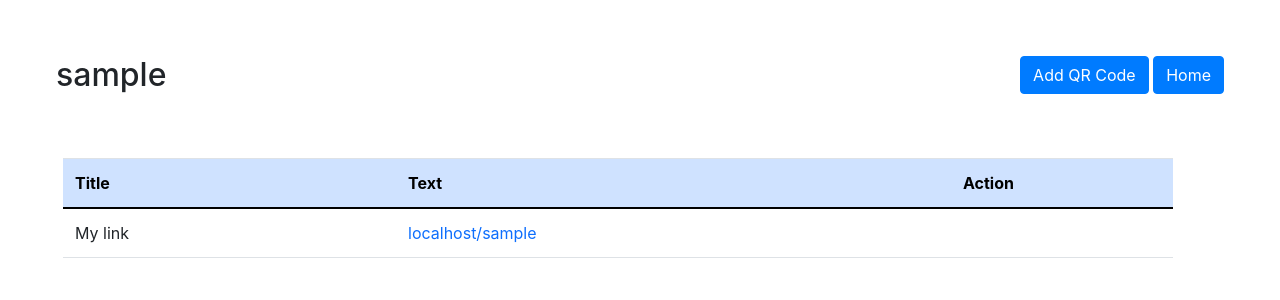
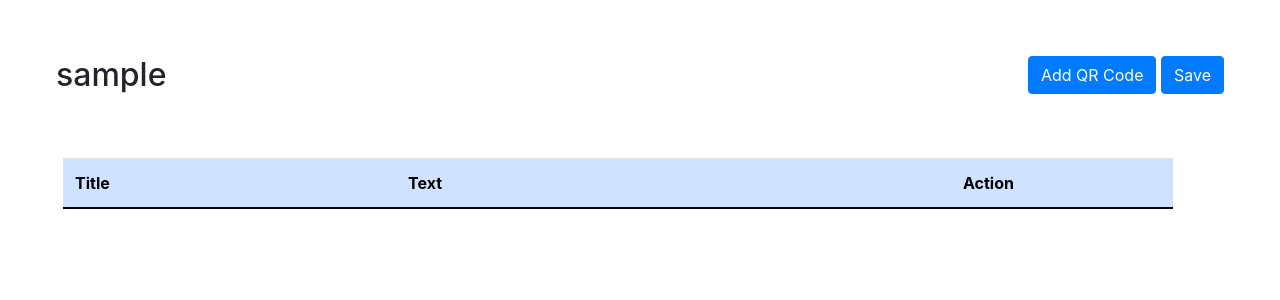
Before and after one commit to CosmoSt4r/linker-app, a Django app: page /account/home/edit/ in a window 1280 px wide. Shown: the part 56-356 px from the top of the page. Run offline with Django 3.2, Linux system fonts and the light colour scheme; the visitor is signed in with stand-in values (Sample User, id 1); data that the repository does not hold is empty; some libraries are stand-ins or nearby versions.

Commit message:
User link show fix

```diff
--- a/account/views.py
+++ b/account/views.py
@@ -1,5 +1,6 @@
 from django.shortcuts import render, redirect
 from django.contrib.auth.models import User
+from qrcode.models import QRCode
 from .forms import SignupForm, LoginForm
 from django.contrib.auth import authenticate, login, logout
 
@@ -26,6 +27,8 @@ def signup_view(request):
             User.objects.create_user(username=username, password=password)
 
             user = authenticate(username=username, password=password)
+            QRCode.objects.create(user=user, title="My link", text=f"{ request.META['HTTP_HOST'] }/{ user.username }", editable=False)
+
             login(request, user)
 
             return redirect("account:home:main")
--- a/home/templates/edit.html
+++ b/home/templates/edit.html
@@ -4,13 +4,13 @@
 
 {% block side_buttons %}
     <button class="btn btn-primary" onclick="document.location=`{% url 'qrcode:add' %}`">Add QR Code</button>
-    <button class="btn btn-primary" onclick="document.location=`{% url 'account:home:main' %}`">Home</button>
+    <button class="btn btn-primary" onclick="document.location=`{% url 'account:home:main' %}`">Save</button>
 {% endblock %}
 
-{% block user_personal_code_buttons %}
-{% endblock %}
 
 {% block user_codes_buttons %}
-    <button class="btn btn-outline-primary" onclick="document.location=`{% url 'qrcode:edit' code.id %}`">Edit</button>
-    <button class="btn btn-outline-primary" onclick="document.location=`{% url 'qrcode:delete' code.id %}`">Delete</button>
+    {% if code.editable %}
+        <button class="btn btn-outline-primary" onclick="document.location=`{% url 'qrcode:edit' code.id %}`">Edit</button>
+        <button class="btn btn-outline-primary" onclick="document.location=`{% url 'qrcode:delete' code.id %}`">Delete</button>
+    {% endif %}
 {% endblock %}
--- a/home/templates/home.html
+++ b/home/templates/home.html
@@ -6,11 +6,6 @@
     <button class="btn btn-primary" onclick="document.location=`{% url 'account:home:edit' %}`">Edit</button>
 {% endblock %}
 
-{% block user_personal_code_buttons %}
-    <button class="btn btn-outline-primary" onclick="navigator.clipboard.writeText('{{ request.META.HTTP_HOST }}/{{ user.username }}')">Copy</button>
-    <button class="btn btn-outline-primary" onclick="document.location=`{% url 'qrcode:user' user.username %}`">Show</button>
-{% endblock %}
-
 {% block user_codes_buttons %}
     <button class="btn btn-outline-primary" onclick="navigator.clipboard.writeText('{{ code.text }}')">Copy</button>
     <button class="btn btn-outline-primary" onclick="document.location=`{% url 'qrcode:show' code.id %}`">Show</button>
--- a/main/templates/user.html
+++ b/main/templates/user.html
@@ -8,11 +8,6 @@
     {% endif %}
 {% endblock %}
 
-{% block user_personal_code_buttons %}
-    <button class="btn btn-outline-primary" onclick="navigator.clipboard.writeText('{{ request.META.HTTP_HOST }}/{{ user.username }}')">Copy</button>
-    <button class="btn btn-outline-primary" onclick="document.location=`{% url 'qrcode:user' user.username %}`">Show</button>
-{% endblock %}
-
 {% block user_codes_buttons %}
     <button class="btn btn-outline-primary" onclick="navigator.clipboard.writeText('{{ code.text }}')">Copy</button>
     <button class="btn btn-outline-primary" onclick="document.location=`{% url 'qrcode:show' code.id %}`">Show</button>
--- a/qrcode/models.py
+++ b/qrcode/models.py
@@ -8,6 +8,7 @@ class QRCode(models.Model):
     title = models.CharField(max_length=64)
     text = models.CharField(max_length=1024)
     created = models.DateTimeField(auto_now_add=True)
+    editable = models.BooleanField(default=True)
 
     def get_absolute_url(self):
         return reverse("qrcode:edit", kwargs={"id": self.id})
--- a/qrcode/templates/show.html
+++ b/qrcode/templates/show.html
@@ -10,10 +10,6 @@
     <img src="{{ code_source }}" class="rounded mb-4" alt="{{ code.text }}">
 
     <button class="btn btn-outline-primary mr-3" onclick="">Download</button>
-    {% if user.is_authenticated and user == code.user %}
-        <button class="btn btn-outline-primary" onclick="document.location=`{% url 'qrcode:edit' code.id %}`">Edit</button>
-        <button class="btn btn-outline-primary" onclick="document.location=`{% url 'qrcode:delete' code.id %}`">Delete</button>
-    {% endif %}
 
     <p><strong>Content:</strong> {{ code.text }}</p>
 </div>
--- a/qrcode/urls.py
+++ b/qrcode/urls.py
@@ -7,5 +7,4 @@ urlpatterns = [
     path("edit/<int:id>/", views.edit_code_view, name="edit"),
     path("delete/<int:id>/", views.delete_code_view, name="delete"),
     path("show/<int:id>/", views.show_code_view, name="show"),
-    path("user/<str:username>", views.show_user_view, name="user"),
 ]
--- a/templates/base_main.html
+++ b/templates/base_main.html
@@ -30,15 +30,6 @@
         </thead>
 
         <tbody>
-            <tr>
-                <td>My link</td>
-                <td><a href="{% url 'main:user' user.username %}" id="myLink" target="_blank" class="link-primary">{{ request.META.HTTP_HOST }}/{{ user.username }}</a></td>
-                <td>
-                    {% block user_personal_code_buttons %}
-                    {% endblock %}
-                </td>
-            </tr>
-
             {% for code in codes %}
             <tr>
                 <td>{{ code.title }}</td>
```
Also changed, not shown: qrcode/templates/user_code.html (deleted, +0 -17 lines), qrcode/views.py (+4 -12 lines), qrcode/migrations/0002_qrcode_editable.py (added).
